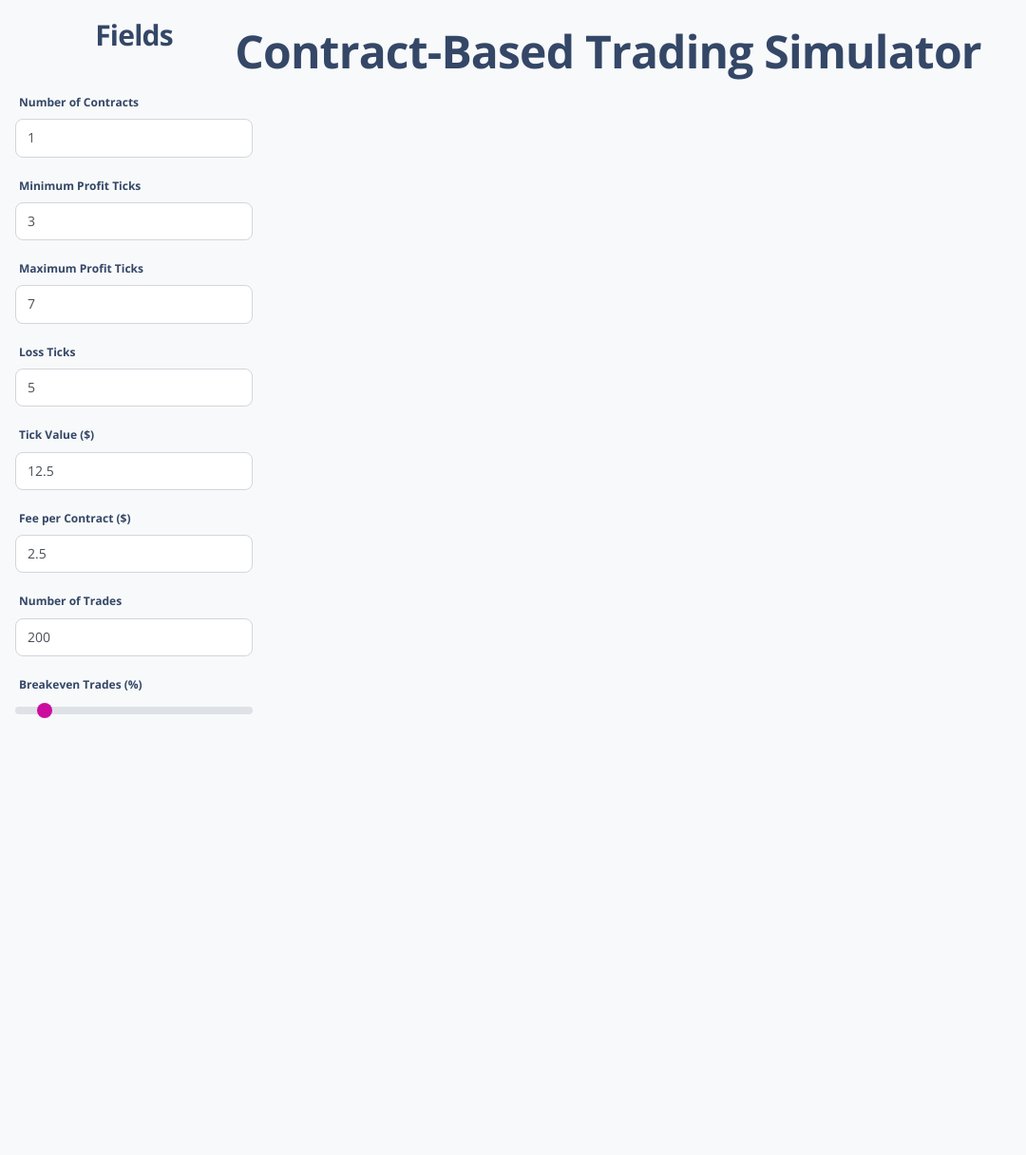
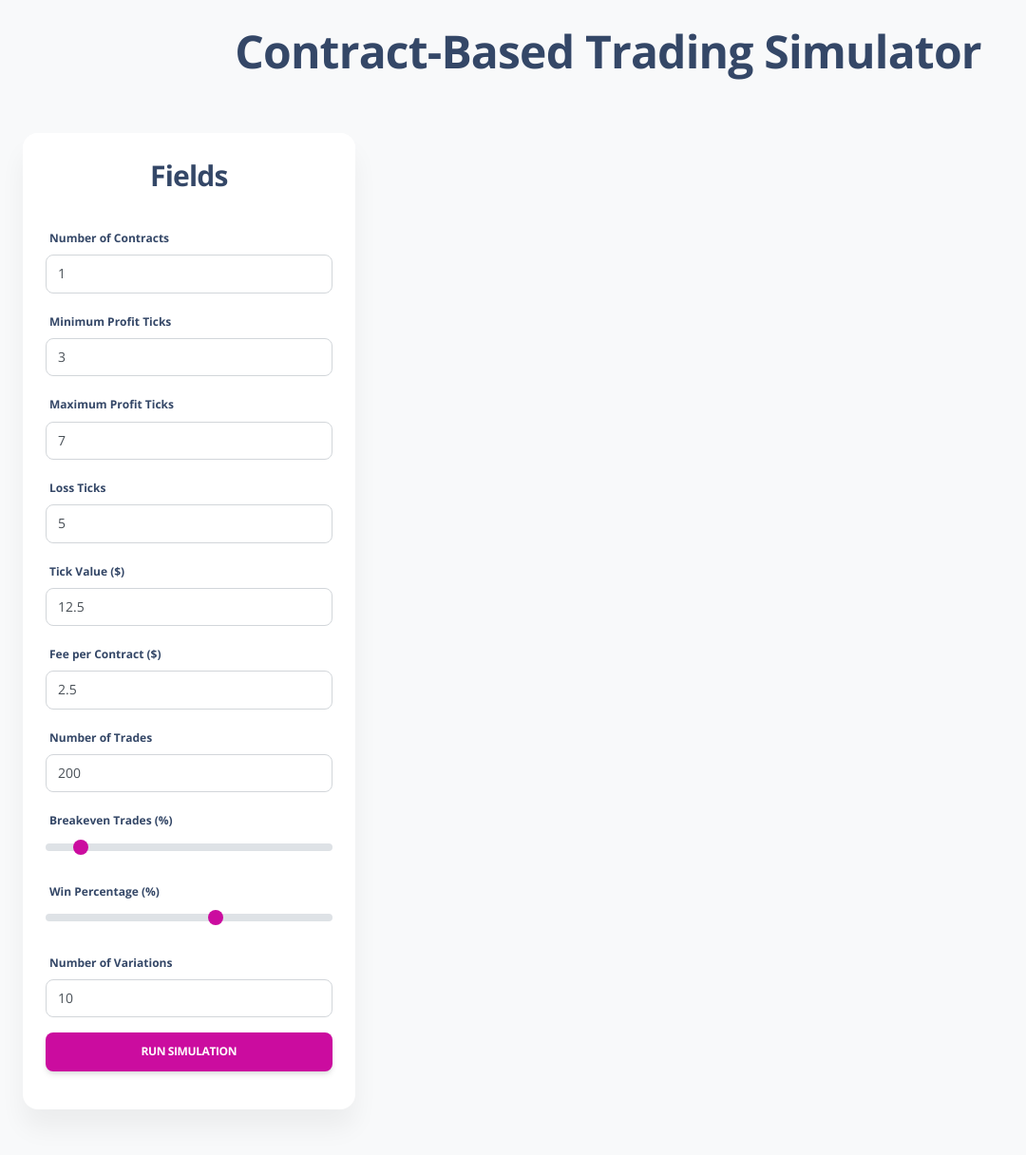
Before and after one commit to notitrader/flask-app-winrate, a Flask app: page / in a window 1280 px wide. Shown: the whole page at 95% size, without its empty margins (0-1080 px from the left). Before the commit the page ends 756 px from the top, so only its background shows below. Run offline with Flask 3, Linux system fonts and the light colour scheme; some libraries are stand-ins or nearby versions.

Commit message:
Update index.html

```diff
--- a/templates/index.html
+++ b/templates/index.html
@@ -16,12 +16,13 @@
     </div>
 
     <div class="container-fluid py-4 d-flex">
-        <!-- Sidenav -->
-        <aside class="sidenav navbar navbar-vertical navbar-expand-xs border-0 border-radius-xl my-3 fixed-start ms-3 ps">
-            <div class="sidenav-header">
+        <!-- Left Container for Form -->
+        <div class="left-container" style="flex: 1 1 30%; max-width: 30%; padding-right: 20px;">
+            <div class="card mb-4">
+                <div class="card-header pb-0">
                     <h3 class="text-center">Fields</h3>
                 </div>
-            <div class="sidenav-body">
+                <div class="card-body">
                     <form method="POST">
                         <div class="mb-3">
                             <label for="contracts" class="form-label">Number of Contracts</label>
@@ -71,11 +72,12 @@
                         <button type="submit" class="btn btn-primary w-100">Run Simulation</button>
                     </form>
                 </div>
-        </aside>
+            </div>
+        </div>
 
-        <!-- Main Content -->
-        <main class="main-content position-relative max-height-vh-100 h-100 border-radius-lg">
-            <div class="container-fluid py-4">
+        <!-- Right Container for Results -->
+        <div class="right-container" style="flex: 1 1 70%; max-width: 70%;">
+            <!-- Simulation Results -->
             {% if df_combined_html %}
             <div class="card mt-4">
                 <div class="card-header pb-0">
@@ -92,6 +94,7 @@
             </div>
             {% endif %}
 
+            <!-- Cumulative Profit Chart -->
             {% if graph_image %}
             <div class="card mt-4">
                 <div class="card-header pb-0">
@@ -103,6 +106,7 @@
             </div>
             {% endif %}
 
+            <!-- Download CSV -->
             {% if df_combined_html %}
             <div class="card mt-4">
                 <div class="card-body text-center">
@@ -114,7 +118,6 @@
             </div>
             {% endif %}
         </div>
-        </main>
     </div>
 </body>
 
```
Lines whose indentation alone changed are shown as unchanged.
